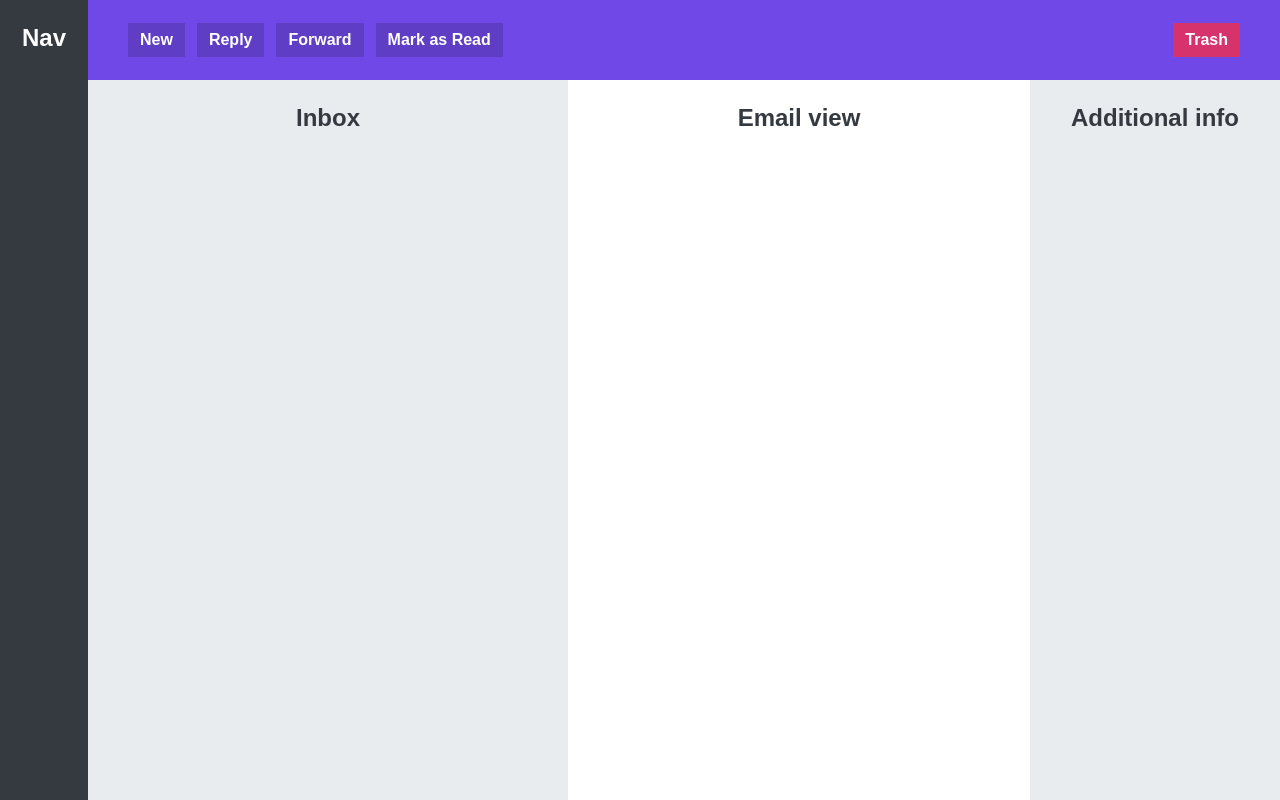
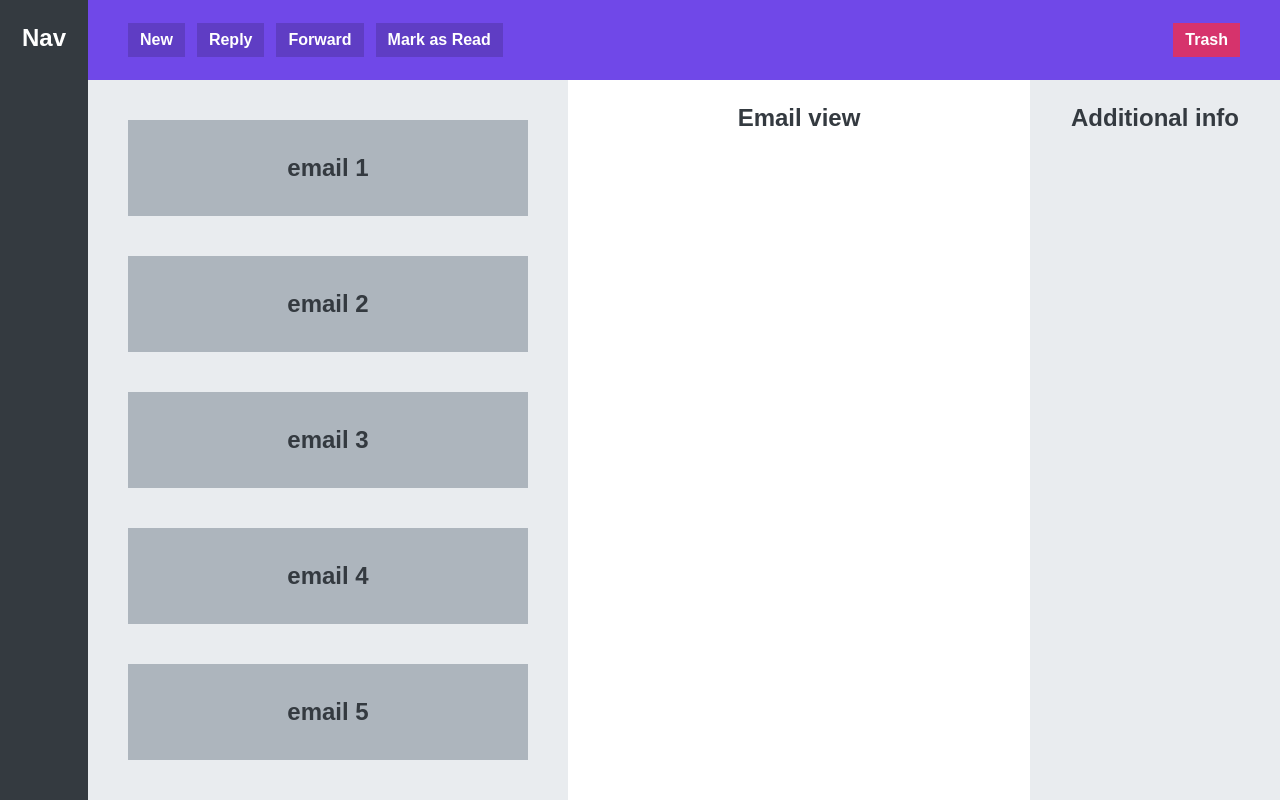
Before and after one commit to haman1/css-Components, a plain HTML site: page app-layout/index.html in a window 1280 px wide. Drawn offline with Linux system fonts and the light colour scheme.

Commit message:
email section

```diff
--- a/app-layout/index.html
+++ b/app-layout/index.html
@@ -64,6 +64,22 @@
         }
         section {
             background-color: #e9ecef;
+            padding:40px;
+            overflow: scroll;
+
+            display:flex;
+            flex-direction: column;
+            gap: 40px;
+
+
+        }
+        .email {
+            background-color:#adb5bd;
+            height: 96px;
+            display:flex;
+            align-items: center;
+            justify-content: center;
+            flex-shrink: 0;
         }
         aside {
             background-color: #e9ecef;
@@ -79,7 +95,18 @@
         <button>Mark as Read</button>
         <button>Trash</button>
     </menu>
-    <section>Inbox</section>
+    <section>
+        <div class="email">email 1</div>
+        <div class="email">email 2</div>
+        <div class="email">email 3</div>
+        <div class="email">email 4</div>
+        <div class="email">email 5</div>
+        <div class="email">email 6</div>
+        <div class="email">email 7</div>
+        <div class="email">email 8</div>
+        <div class="email">email 9</div>
+        <div class="email">email 10</div>
+    </section>
     <main>Email view</main>
     <aside>Additional info</aside>
 </body>
```
